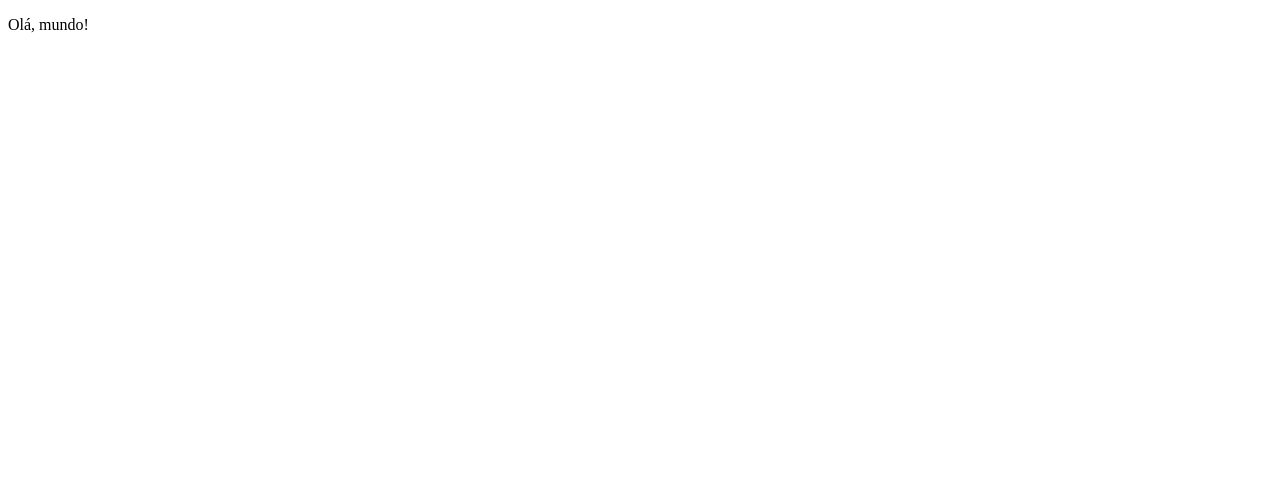
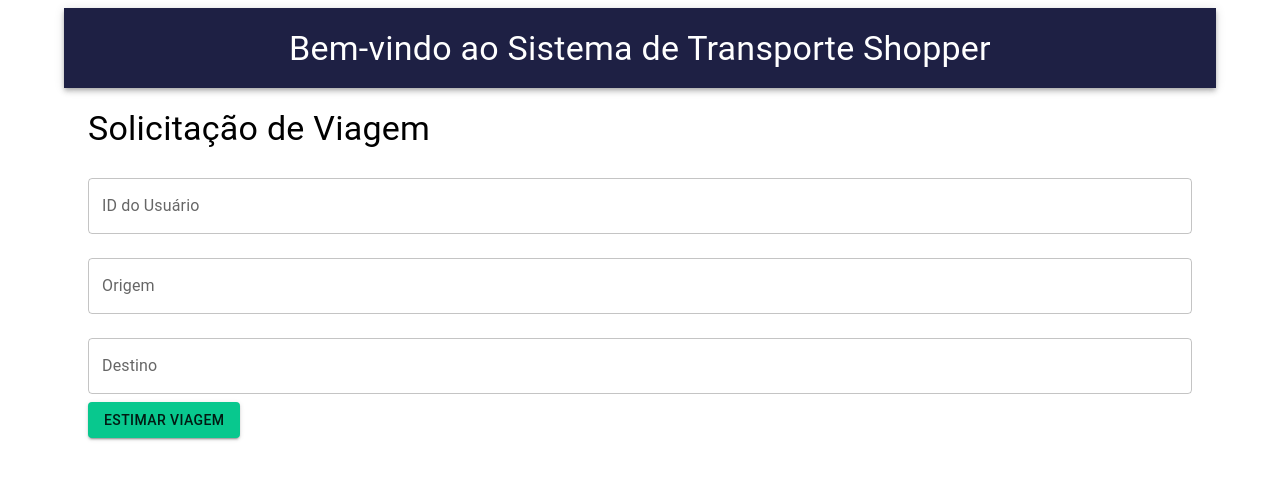
Before and after one commit to emersonbbezerra/app-shopper, a React (Create React App) app in the folder frontend/: page / in a window 1280 px wide. Shown: the top 480 px of the page. Built offline with nearby package versions, Linux system fonts and the light colour scheme.

Commit message:
feat: :sparkles: add RequestRide component
add RequestRide component and updated App.tsx to use MUI components and added routing, and wrapped App in ThemeProvider in index.tsx

```diff
--- a/frontend/src/App.tsx
+++ b/frontend/src/App.tsx
@@ -1,10 +1,22 @@
+import { AppBar, Container, Toolbar, Typography } from '@mui/material';
+import { Route, Routes } from 'react-router-dom';
+import RequestRide from './components/RequestRide';
+
 function App() {
   return (
-    <div className="App">
-      <header className="App-header">
-        <p>Olá, mundo!</p>
-      </header>
-    </div>
+    <Container>
+      <AppBar position="static" color="secondary" style={{ height: '80px' }}>
+        <Toolbar style={{ justifyContent: 'center', height: '100%' }}>
+          <Typography variant="h4" style={{ lineHeight: '80px' }}>
+            Bem-vindo ao Sistema de Transporte Shopper
+          </Typography>
+        </Toolbar>
+      </AppBar>
+      <Routes>
+        <Route path="/" element={<RequestRide />} />
+        {/* Adicione outras rotas para as telas de Opções de Viagem e Histórico de Viagens */}
+      </Routes>
+    </Container>
   );
 }
 
--- /dev/null
+++ b/frontend/src/components/RequestRide.tsx
@@ -0,0 +1,62 @@
+import { Button, Container, TextField, Typography } from '@mui/material';
+import axios from 'axios';
+import React, { useState } from 'react';
+
+const RequestRide: React.FC = () => {
+  const [customerId, setCustomerId] = useState<string>('');
+  const [origin, setOrigin] = useState<string>('');
+  const [destination, setDestination] = useState<string>('');
+  const [error, setError] = useState<string>('');
+
+  const handleEstimate = async () => {
+    setError('');
+    try {
+      const response = await axios.post('http://localhost:8080/ride/estimate', {
+        customer_id: customerId,
+        origin,
+        destination,
+      });
+
+      console.log(response.data);
+    } catch (err: unknown) {
+      setError(
+        'Erro ao estimar a viagem. Verifique os dados e tente novamente.'
+      );
+      console.error(err);
+    }
+  };
+  return (
+    <Container style={{ marginTop: '20px' }}>
+      <Typography variant="h4" gutterBottom={true}>
+        Solicitação de Viagem
+      </Typography>
+      {error && <Typography color="error">{error}</Typography>}
+      <TextField
+        label="ID do Usuário"
+        value={customerId}
+        onChange={(e) => setCustomerId(e.target.value)}
+        fullWidth={true}
+        margin="normal"
+      />
+      <TextField
+        label="Origem"
+        value={origin}
+        onChange={(e) => setOrigin(e.target.value)}
+        fullWidth={true}
+        margin="normal"
+      />
+      <TextField
+        label="Destino"
+        value={destination}
+        onChange={(e) => setDestination(e.target.value)}
+        fullWidth={true}
+        margin="normal"
+      />
+      <Button variant="contained" color="primary" onClick={handleEstimate}>
+        Estimar Viagem
+      </Button>
+    </Container>
+  );
+};
+
+export default RequestRide;
--- a/frontend/src/index.tsx
+++ b/frontend/src/index.tsx
@@ -1,15 +1,19 @@
+import { ThemeProvider } from '@mui/material/styles';
 import React from 'react';
 import ReactDOM from 'react-dom/client';
 import { BrowserRouter } from 'react-router-dom';
 import App from './App';
+import theme from './theme';
 
 const root = ReactDOM.createRoot(
   document.getElementById('root') as HTMLElement
 );
 root.render(
   <React.StrictMode>
-    <BrowserRouter>
-      <App />
-    </BrowserRouter>
+    <ThemeProvider theme={theme}>
+      <BrowserRouter>
+        <App />
+      </BrowserRouter>
+    </ThemeProvider>
   </React.StrictMode>
 );
--- /dev/null
+++ b/frontend/src/theme.ts
@@ -0,0 +1,17 @@
+import { createTheme } from '@mui/material/styles';
+
+const theme = createTheme({
+  palette: {
+    primary: {
+      main: '#08C88E',
+    },
+    secondary: {
+      main: '#1E2044',
+    },
+    background: {
+      default: '#E4EFD5',
+    },
+  },
+});
+
+export default theme;
```
